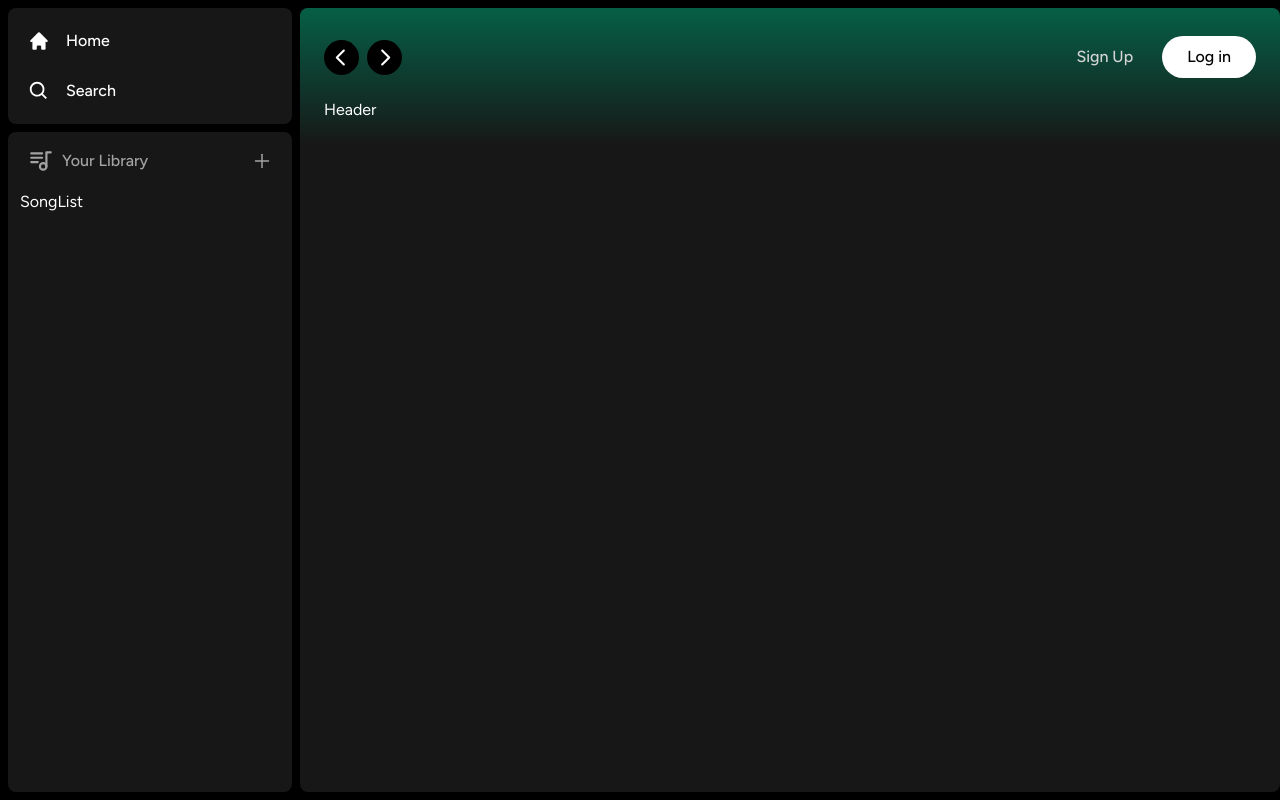
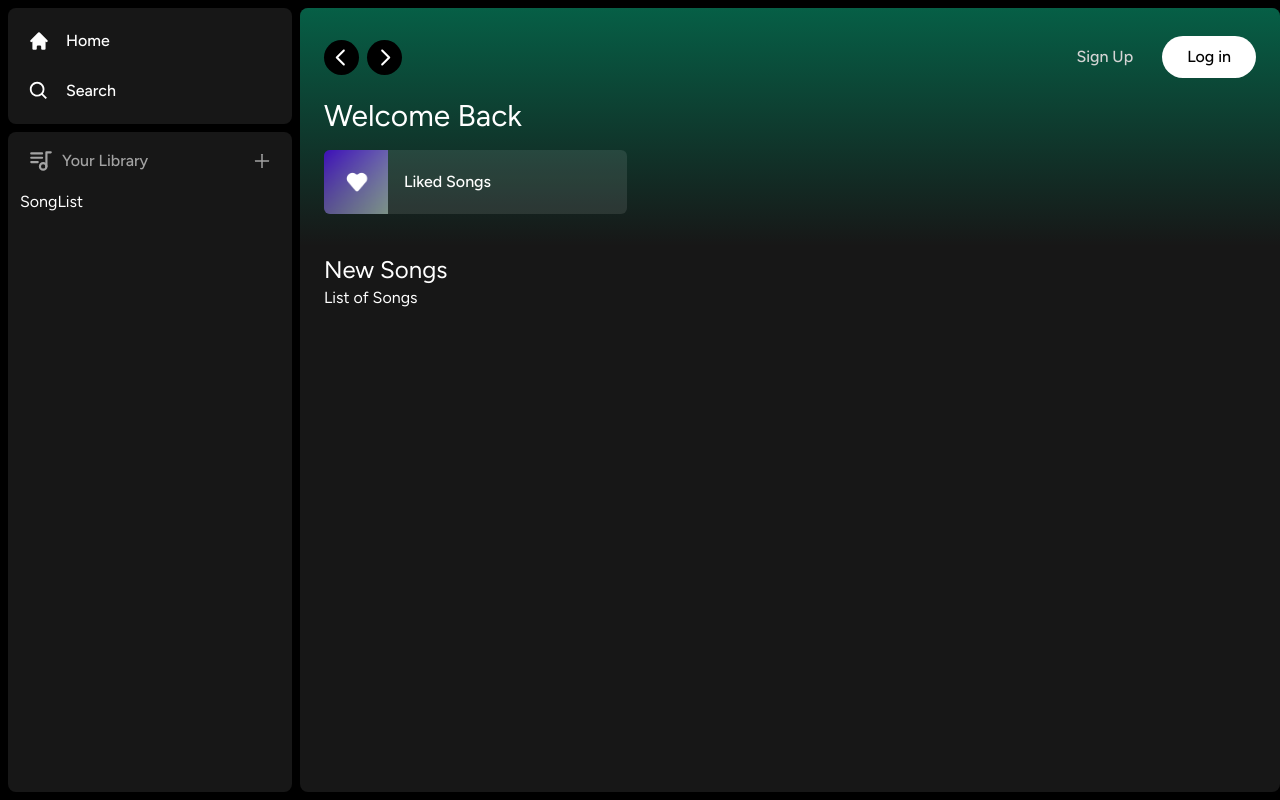
Before and after one commit to DariusGuillaume/Spotify-Clone, a Next.js app: page / in a window 1280 px wide. Built offline with nearby package versions, Linux system fonts and the light colour scheme.

Commit message:
Initial layout created

```diff
--- a/app/(site)/page.tsx
+++ b/app/(site)/page.tsx
@@ -1,11 +1,34 @@
 import Header from '@/components/Header'
+import ListItem from '@/components/ListItem'
 
 export default function Home() {
   return (
   <div className="bg-neutral-900 rounded-lg h-full w-full overflow-hidden overflow-y-auto">
     <Header>
-      Header
+      <div className='mb-2  '>
+      <h1 className='text-white
+      text-3xl text-semibold'>Welcome Back</h1>
+
+      <div className='grid grid-cols-1 sm:grid-cols-2
+      xl:grid-cols-3 2xl:grid-cols-4 gap-3 mt-4'>
+      <ListItem
+      image = "/images/liked.png"
+      name = "Liked Songs"
+      href = "/liked"
+      />
+
+      </div>
+      </div>
     </Header>
+    <div className='mt-2 mb-7 px-6'>
+    <div className='flex justify-between items-center'>
+    <h1 className='text-white text-2xl text-semibold'>New Songs</h1>
+    </div>
+    <div>
+      List of Songs
+    </div>
+
+    </div>
     </div>
   )
 }
--- /dev/null
+++ b/components/ListItem.tsx
@@ -0,0 +1,38 @@
+"use client";
+
+import { useRouter } from "next/navigation";
+import Image from "next/image";
+import { FaPlay } from "react-icons/fa";
+
+
+interface ListItemProps {
+    image: string;
+    name: string;
+    href: string;
+}
+
+
+const ListItem: React.FC <ListItemProps> = ({image,name,href}) => {
+
+const router = useRouter();
+const onClick = () => { router.push(href); };
+
+  return (
+  <button onClick= {onClick} className="relative group flex items-center rounded-md overflow-hidden gap-x-4 bg-neutral-100/10 hover:bg-neutral-100/20 transition pr-4">
+<div className="relative min-h-[64px] min-w-[64px]">
+<Image className = "object-cover"
+fill
+src = {image}
+alt = "Image"
+/>
+</div>
+<p className="font-medium truncate py-5">
+{name}
+</p>
+<div className="absolute transition opacity-0 rounded-full flex items-center justify-center bg-green-500 p-4 drop-shadow-md right-5 group-hover:opacity-100 hover:scale-110">
+<FaPlay className="text-black items-center" />
+</div>
+  </button>
+  )
+}
+export default ListItem;
```
Also changed, not shown: public/images/liked.png (added).
